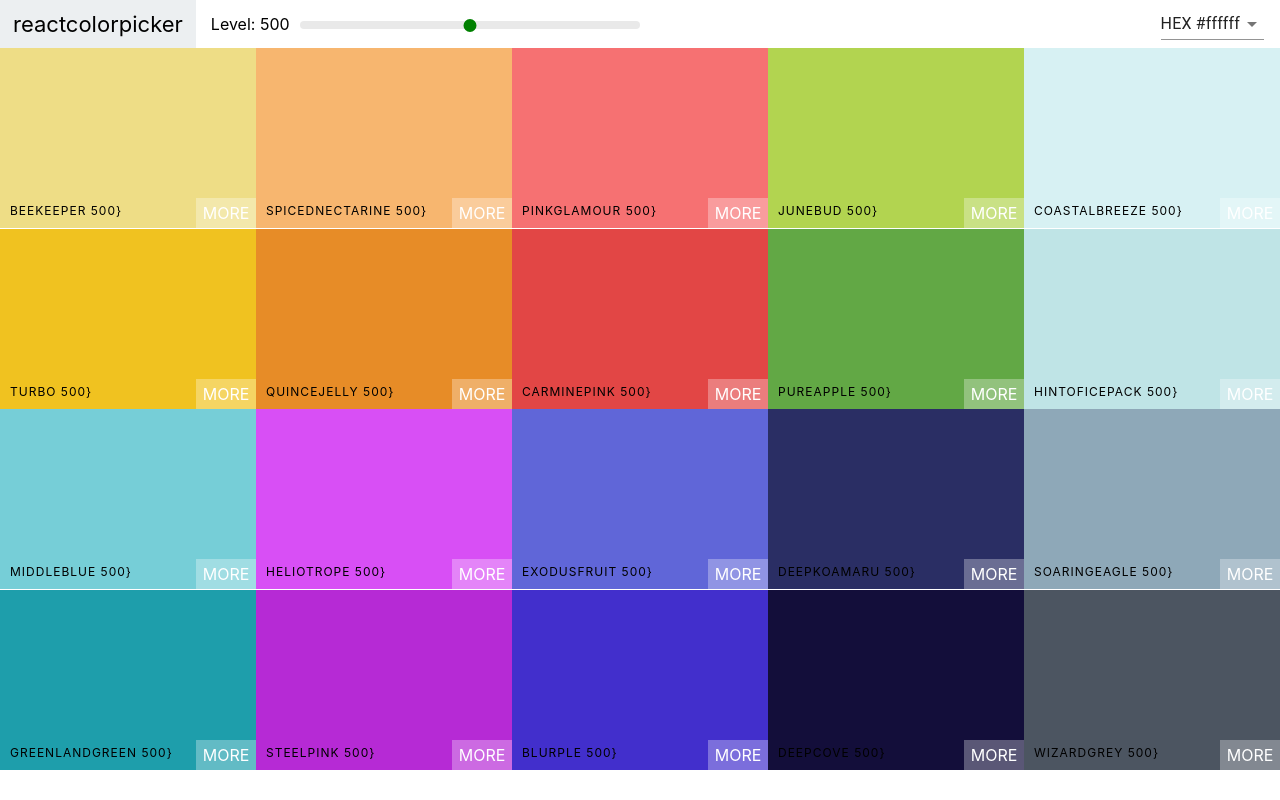
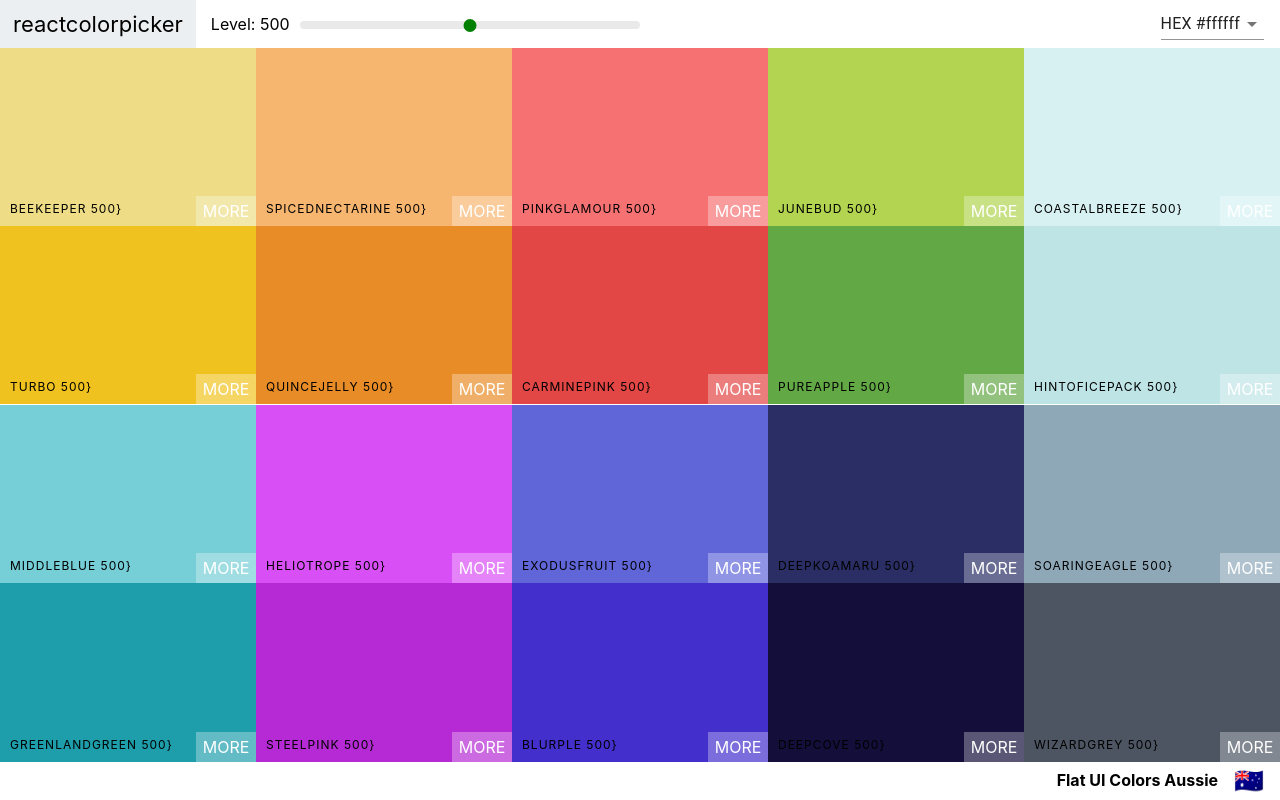
Before and after one commit to dballowe7912/color-picker-react, a React (Create React App) app: page / in a window 1280 px wide. Built offline with nearby package versions, Linux system fonts and the light colour scheme.

Commit message:
Added palette footer

```diff
--- a/src/components/Palette/Palette.css
+++ b/src/components/Palette/Palette.css
@@ -1,7 +1,23 @@
 .Palette {
     height: 100vh;
+    display: flex;
+    flex-direction: column;
 }
 
 .Palette-colors {
     height: 90%;
 }
+
+.Palette-footer {
+    background-color: #fff;
+    height: 5vh;
+    display: flex;
+    justify-content: flex-end;
+    align-items: center;
+    font-weight: bold;
+}
+
+.emoji {
+    font-size: 1.5rem;
+    margin: 1rem;
+}
--- a/src/components/Palette/Palette.js
+++ b/src/components/Palette/Palette.js
@@ -29,9 +29,13 @@
 
     render() {
         const { level, format } = this.state;
-        const { colors } = this.props.palette;
+        const { colors, paletteName, emoji } = this.props.palette;
         const colorBoxes = colors[level].map(color => (
-            <ColorBox background={color[format]} name={color.name}/>
+            <ColorBox
+                background={color[format]}
+                name={color.name}
+                key={color.id}
+            />
         ));
         return (
             <div className="Palette">
@@ -43,6 +47,10 @@
                 {colorBoxes}
                 </div>
                 {/* {footer} */}
+                <footer className="Palette-footer">
+                    {paletteName}
+                    <span className="emoji">{emoji}</span>
+                </footer>
             </div>
         )
     }
```
